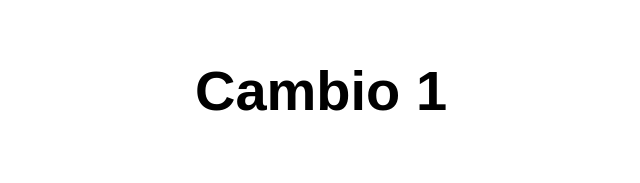
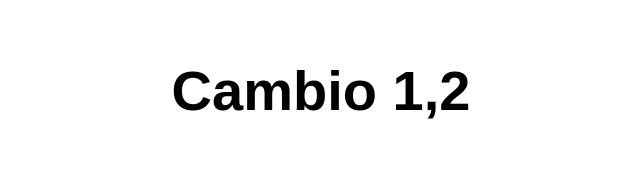
Before and after one commit to sergiomm003/Despliegue_1, a website: page src/index.html in a window 1280 px wide. Shown: the whole page, without its empty margins (319-959 px from the left). Drawn offline with Linux system fonts and the light colour scheme.

Commit message:
ultimoCambio

```diff
--- a/src/index.html
+++ b/src/index.html
@@ -10,7 +10,7 @@
 
 <body>
   <main>
-    <h1>Cambio 1</h1>
+    <h1>Cambio 1,2 </h1>
   </main>
 </body>
 
```
